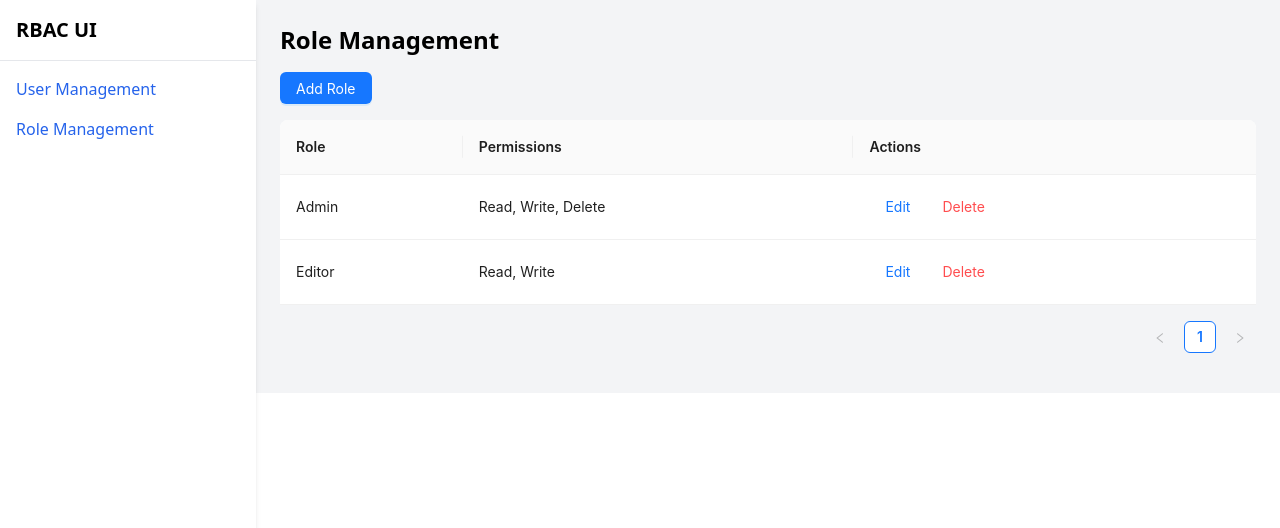
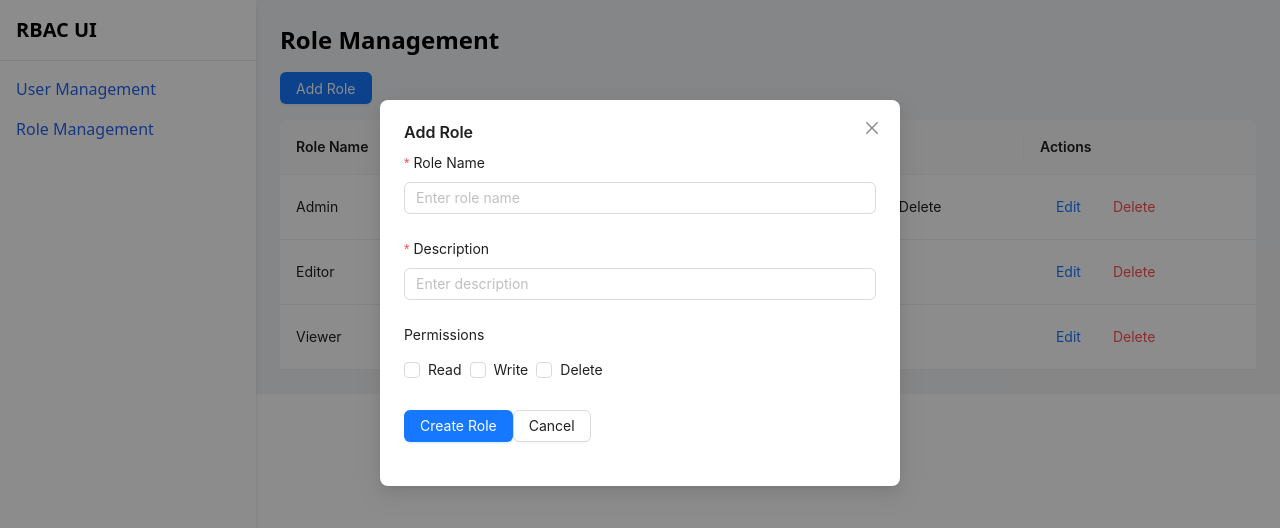
Before and after one commit to vasavi-22/RBAC-UI, a React (Create React App) app: page /roles in a window 1280 px wide. Both pictures are taken after a click on the button "Add Role". Shown: the top 528 px of the page. Built offline with nearby package versions, Linux system fonts and the light colour scheme.

Commit message:
role management changes

```diff
--- a/src/pages/RoleManagement.js
+++ b/src/pages/RoleManagement.js
@@ -1,33 +1,111 @@
-import React, { useState, useEffect } from "react";
-import { Table, Button } from "antd";
+import React, { useState } from "react";
+import { Table, Button, Modal, Form, Input, Checkbox, message } from "antd";
 
 const RoleManagement = () => {
-  const [roles, setRoles] = useState([]);
+  const [roles, setRoles] = useState([
+    { id: 1, name: "Admin", description: "Full access to all resources", permissions: { Read: true, Write: true, Delete: true } },
+    { id: 2, name: "Editor", description: "Can edit content but cannot delete", permissions: { Read: true, Write: true, Delete: false } },
+    { id: 3, name: "Viewer", description: "Can only view content", permissions: { Read: true, Write: false, Delete: false } },
+  ]);
 
-  useEffect(() => {
-    // Mock API call to fetch roles
-    const mockRoles = [
-      { id: 1, name: "Admin", permissions: ["Read", "Write", "Delete"] },
-      { id: 2, name: "Editor", permissions: ["Read", "Write"] },
-    ];
-    setRoles(mockRoles);
-  }, []);
+  const [isModalVisible, setIsModalVisible] = useState(false);
+  const [editingRole, setEditingRole] = useState(null);
+  const [form] = Form.useForm();
 
-  const columns = [
-    { title: "Role", dataIndex: "name", key: "name" },
+  const permissions = ["Read", "Write", "Delete"];
+
+  const handleAddRole = () => {
+    setEditingRole(null);
+    form.resetFields();
+    setIsModalVisible(true);
+  };
+
+  const handleEditRole = (role) => {
+    setEditingRole(role);
+    form.setFieldsValue({
+      name: role.name,
+      description: role.description,
+      permissions: role.permissions,
+    });
+    setIsModalVisible(true);
+  };
+
+  const handleDeleteRole = (role) => {
+    Modal.confirm({
+      title: "Are you sure you want to delete this role?",
+      okText: "Yes",
+      okType: "danger",
+      cancelText: "No",
+      onOk: () => {
+        setRoles((prevRoles) => prevRoles.filter((r) => r.id !== role.id));
+        message.success("Role deleted successfully");
+      },
+    });
+  };
+
+  const handlePermissionChange = (permission, value) => {
+    const currentPermissions = form.getFieldValue("permissions") || {};
+    form.setFieldsValue({
+      permissions: {
+        ...currentPermissions,
+        [permission]: value,
+      },
+    });
+  };
+
+  const handleFormSubmit = (values) => {
+    const roleData = {
+      ...values,
+      permissions: form.getFieldValue("permissions"),
+    };
+
+    if (editingRole) {
+      setRoles((prevRoles) =>
+        prevRoles.map((role) =>
+          role.id === editingRole.id ? { ...role, ...roleData } : role
+        )
+      );
+      message.success("Role updated successfully");
+    } else {
+      const newRole = {
+        id: roles.length + 1,
+        ...roleData,
+      };
+      setRoles((prevRoles) => [...prevRoles, newRole]);
+      message.success("Role created successfully");
+    }
+    setIsModalVisible(false);
+  };
+
+  const roleColumns = [
+    {
+      title: "Role Name",
+      dataIndex: "name",
+      key: "name",
+    },
+    {
+      title: "Description",
+      dataIndex: "description",
+      key: "description",
+    },
     {
       title: "Permissions",
-      dataIndex: "permissions",
       key: "permissions",
-      render: (permissions) => permissions.join(", "),
+      render: (_, record) =>
+        Object.entries(record.permissions)
+          .filter(([, value]) => value)
+          .map(([perm]) => perm)
+          .join(", "),
     },
     {
       title: "Actions",
       key: "actions",
       render: (_, record) => (
         <div>
-          <Button type="link">Edit</Button>
-          <Button type="link" danger>
+          <Button type="link" onClick={() => handleEditRole(record)}>
+            Edit
+          </Button>
+          <Button type="link" danger onClick={() => handleDeleteRole(record)}>
             Delete
           </Button>
         </div>
@@ -38,10 +116,53 @@ const RoleManagement = () => {
   return (
     <div>
       <h1 className="text-2xl font-bold mb-4">Role Management</h1>
-      <Button type="primary" className="mb-4">
+      <Button type="primary" className="mb-4" onClick={handleAddRole}>
         Add Role
       </Button>
-      <Table dataSource={roles} columns={columns} rowKey="id" />
+      <Table dataSource={roles} columns={roleColumns} rowKey="id" pagination={false} />
+
+      <Modal
+        title={editingRole ? "Edit Role" : "Add Role"}
+        visible={isModalVisible}
+        onCancel={() => setIsModalVisible(false)}
+        footer={null}
+      >
+        <Form form={form} layout="vertical" onFinish={handleFormSubmit}>
+          <Form.Item
+            label="Role Name"
+            name="name"
+            rules={[{ required: true, message: "Please enter the role name" }]}
+          >
+            <Input placeholder="Enter role name" />
+          </Form.Item>
+          <Form.Item
+            label="Description"
+            name="description"
+            rules={[{ required: true, message: "Please enter the description" }]}
+          >
+            <Input placeholder="Enter description" />
+          </Form.Item>
+          <Form.Item label="Permissions" name="permissions">
+            <div>
+              {permissions.map((permission) => (
+                <Checkbox
+                  key={permission}
+                  checked={form.getFieldValue("permissions")?.[permission] || false}
+                  onChange={(e) => handlePermissionChange(permission, e.target.checked)}
+                >
+                  {permission}
+                </Checkbox>
+              ))}
+            </div>
+          </Form.Item>
+          <Form.Item>
+            <Button type="primary" htmlType="submit">
+              {editingRole ? "Update Role" : "Create Role"}
+            </Button>
+            <Button onClick={() => setIsModalVisible(false)}>Cancel</Button>
+          </Form.Item>
+        </Form>
+      </Modal>
     </div>
   );
 };
```
